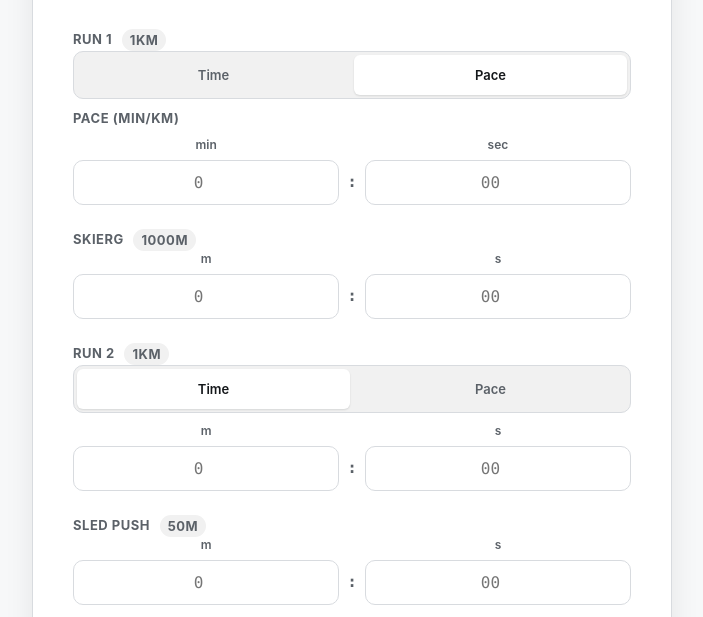
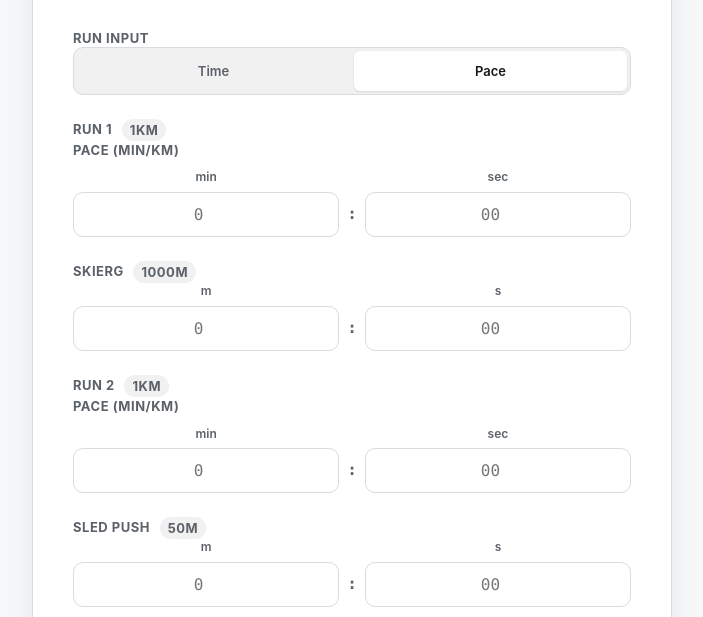
Before and after one commit to daleowen93-sys/cardio-pace-race-calculator, a website with bundled scripts: page hyrox/index.html in a window 1280 px wide. Both pictures are taken after a click on the label "Pace". Shown: the part 183-800 px from the top of the page, without its empty margins (288-991 px from the left). Built offline with nearby package versions, Linux system fonts and the light colour scheme.

Commit message:
Simplify Hyrox to one shared Time/Pace toggle for all 8 runs
Per user feedback: replaced 8 independent per-run toggles with a
single "Run Input" toggle at the top of the page. In practice every
run split comes from the same source in one sitting (a watch giving
times, or a plan giving target paces), so per-run mode-mixing wasn't
a real need and just added clutter -- one toggle now controls all 8
runs' field visibility at once.

Verified: switching to Pace mode switches all 8 runs simultaneously;
filling all 8 as pace 5:00/km plus 8 stations at 3:00 still totals
exactly 1:04:00, with each run's own "Time 5:00" readout showing
correctly underneath.

```diff
--- a/hyrox/index.html
+++ b/hyrox/index.html
@@ -17,15 +17,18 @@
 
     <form class="calculator" novalidate>
 
+      <fieldset class="field-group">
+        <legend class="section-label">Run Input</legend>
+        <div class="segmented-control segmented-control-compact">
+          <input type="radio" class="segmented-input" id="runs-mode-time" name="runs-mode" value="time" checked>
+          <label class="segmented-label" for="runs-mode-time">Time</label>
+          <input type="radio" class="segmented-input" id="runs-mode-pace" name="runs-mode" value="pace">
+          <label class="segmented-label" for="runs-mode-pace">Pace</label>
+        </div>
+      </fieldset>
+
       <fieldset class="field-group leg-group">
         <legend class="section-label">Run 1 <span class="leg-distance-badge">1km</span></legend>
-
-        <div class="segmented-control segmented-control-compact">
-          <input type="radio" class="segmented-input" id="run1-mode-time" name="run1-mode" value="time" checked>
-          <label class="segmented-label" for="run1-mode-time">Time</label>
-          <input type="radio" class="segmented-input" id="run1-mode-pace" name="run1-mode" value="pace">
-          <label class="segmented-label" for="run1-mode-pace">Pace</label>
-        </div>
 
         <div class="time-input-group" id="run1-time-fields">
           <div class="time-part">
@@ -84,13 +87,6 @@
       <fieldset class="field-group leg-group">
         <legend class="section-label">Run 2 <span class="leg-distance-badge">1km</span></legend>
 
-        <div class="segmented-control segmented-control-compact">
-          <input type="radio" class="segmented-input" id="run2-mode-time" name="run2-mode" value="time" checked>
-          <label class="segmented-label" for="run2-mode-time">Time</label>
-          <input type="radio" class="segmented-input" id="run2-mode-pace" name="run2-mode" value="pace">
-          <label class="segmented-label" for="run2-mode-pace">Pace</label>
-        </div>
-
         <div class="time-input-group" id="run2-time-fields">
           <div class="time-part">
             <label for="run2-minutes">m</label>
@@ -147,13 +143,6 @@
 
       <fieldset class="field-group leg-group">
         <legend class="section-label">Run 3 <span class="leg-distance-badge">1km</span></legend>
-
-        <div class="segmented-control segmented-control-compact">
-          <input type="radio" class="segmented-input" id="run3-mode-time" name="run3-mode" value="time" checked>
-          <label class="segmented-label" for="run3-mode-time">Time</label>
-          <input type="radio" class="segmented-input" id="run3-mode-pace" name="run3-mode" value="pace">
-          <label class="segmented-label" for="run3-mode-pace">Pace</label>
-        </div>
 
         <div class="time-input-group" id="run3-time-fields">
           <div class="time-part">
@@ -212,13 +201,6 @@
       <fieldset class="field-group leg-group">
         <legend class="section-label">Run 4 <span class="leg-distance-badge">1km</span></legend>
 
-        <div class="segmented-control segmented-control-compact">
-          <input type="radio" class="segmented-input" id="run4-mode-time" name="run4-mode" value="time" checked>
-          <label class="segmented-label" for="run4-mode-time">Time</label>
-          <input type="radio" class="segmented-input" id="run4-mode-pace" name="run4-mode" value="pace">
-          <label class="segmented-label" for="run4-mode-pace">Pace</label>
-        </div>
-
         <div class="time-input-group" id="run4-time-fields">
           <div class="time-part">
             <label for="run4-minutes">m</label>
@@ -275,13 +257,6 @@
 
       <fieldset class="field-group leg-group">
         <legend class="section-label">Run 5 <span class="leg-distance-badge">1km</span></legend>
-
-        <div class="segmented-control segmented-control-compact">
-          <input type="radio" class="segmented-input" id="run5-mode-time" name="run5-mode" value="time" checked>
-          <label class="segmented-label" for="run5-mode-time">Time</label>
-          <input type="radio" class="segmented-input" id="run5-mode-pace" name="run5-mode" value="pace">
-          <label class="segmented-label" for="run5-mode-pace">Pace</label>
-        </div>
 
         <div class="time-input-group" id="run5-time-fields">
           <div class="time-part">
@@ -340,13 +315,6 @@
       <fieldset class="field-group leg-group">
         <legend class="section-label">Run 6 <span class="leg-distance-badge">1km</span></legend>
 
-        <div class="segmented-control segmented-control-compact">
-          <input type="radio" class="segmented-input" id="run6-mode-time" name="run6-mode" value="time" checked>
-          <label class="segmented-label" for="run6-mode-time">Time</label>
-          <input type="radio" class="segmented-input" id="run6-mode-pace" name="run6-mode" value="pace">
-          <label class="segmented-label" for="run6-mode-pace">Pace</label>
-        </div>
-
         <div class="time-input-group" id="run6-time-fields">
           <div class="time-part">
             <label for="run6-minutes">m</label>
@@ -404,13 +372,6 @@
       <fieldset class="field-group leg-group">
         <legend class="section-label">Run 7 <span class="leg-distance-badge">1km</span></legend>
 
-        <div class="segmented-control segmented-control-compact">
-          <input type="radio" class="segmented-input" id="run7-mode-time" name="run7-mode" value="time" checked>
-          <label class="segmented-label" for="run7-mode-time">Time</label>
-          <input type="radio" class="segmented-input" id="run7-mode-pace" name="run7-mode" value="pace">
-          <label class="segmented-label" for="run7-mode-pace">Pace</label>
-        </div>
-
         <div class="time-input-group" id="run7-time-fields">
           <div class="time-part">
             <label for="run7-minutes">m</label>
@@ -467,13 +428,6 @@
 
       <fieldset class="field-group leg-group">
         <legend class="section-label">Run 8 <span class="leg-distance-badge">1km</span></legend>
-
-        <div class="segmented-control segmented-control-compact">
-          <input type="radio" class="segmented-input" id="run8-mode-time" name="run8-mode" value="time" checked>
-          <label class="segmented-label" for="run8-mode-time">Time</label>
-          <input type="radio" class="segmented-input" id="run8-mode-pace" name="run8-mode" value="pace">
-          <label class="segmented-label" for="run8-mode-pace">Pace</label>
-        </div>
 
         <div class="time-input-group" id="run8-time-fields">
           <div class="time-part">
--- a/js/ui/hyrox-ui.js
+++ b/js/ui/hyrox-ui.js
@@ -7,14 +7,17 @@
 // segment is just a plain minutes/seconds "time to complete" input, summed to a
 // total finish time (same total-time-from-legs model as triathlon-ui.js).
 //
-// The 8 running legs each get a Time/Pace toggle (mirroring Triathlon's leg
-// toggles), Time being the original default. Unlike Triathlon's runs, this
-// needs no unit conversion or calculatePace/calculateTime round-trip through
-// running.js: every Hyrox run is exactly 1km, so "time for this run" and "pace
-// per km" are the same number — the toggle only changes which input is live
-// and which is shown as a read-only echo underneath; both read the same
-// { minutes, seconds } shape into the calculation. The 8 stations have no
-// natural pace concept and keep their original plain time-only input.
+// The 8 running legs share ONE Time/Pace toggle (not one each) — Section 18:
+// in practice every run split comes from the same source in one sitting (a
+// watch giving times, or a training plan giving target paces), so a per-run
+// toggle would just be 8x the UI for a mode nobody actually mixes. Unlike
+// Triathlon's runs, this needs no unit conversion or calculatePace/
+// calculateTime round-trip through running.js: every Hyrox run is exactly
+// 1km, so "time for this run" and "pace per km" are the same number — the
+// toggle only changes which input is live and which is shown as a read-only
+// echo underneath; both read the same { minutes, seconds } shape into the
+// calculation. The 8 stations have no natural pace concept and keep their
+// original plain time-only input.
 //
 // Section 13: all 16 segments are required (blank on both a segment's active
 // m/s fields means "incomplete", not invalid — placeholder shown, no error);
@@ -34,12 +37,15 @@ const EXTREME_WARNING_MESSAGE = "That's an extreme time — double check your in
 const form = document.querySelector('.calculator');
 const heroResult = document.querySelector('.hero-result');
 const extremeWarning = document.getElementById('extreme-warning');
+const runsModeRadios = document.querySelectorAll('input[name="runs-mode"]');
 
 // 'sledPush' -> 'sled-push' — camelCase station keys map to kebab-case HTML ids,
 // matching this project's existing id conventions.
 function toKebabId(key) {
   return key.replace(/([A-Z])/g, '-$1').toLowerCase();
 }
+
+let runsMode = 'time';
 
 const segments = HYROX_STATIONS.map((station) => {
   const id = toKebabId(station.key);
@@ -60,7 +66,6 @@ const segments = HYROX_STATIONS.map((station) => {
 
   return {
     ...base,
-    mode: 'time',
     timeFields: document.getElementById(`${id}-time-fields`),
     paceFields: document.getElementById(`${id}-pace-fields`),
     paceMinutesInput: document.getElementById(`${id}-pace-minutes`),
@@ -68,8 +73,7 @@ const segments = HYROX_STATIONS.map((station) => {
     paceReadout: document.getElementById(`${id}-pace-readout`),
     paceValue: document.getElementById(`${id}-pace-value`),
     timeReadout: document.getElementById(`${id}-time-readout`),
-    timeValue: document.getElementById(`${id}-time-value`),
-    modeRadios: document.querySelectorAll(`input[name="${id}-mode"]`)
+    timeValue: document.getElementById(`${id}-time-value`)
   };
 });
 
@@ -98,10 +102,10 @@ function showWarning(show) {
 
 // Returns a { minutes, seconds } object, or null if both of the segment's
 // currently-active fields are blank (Section 13: "incomplete", not invalid).
-// For a run in Pace mode, reads the pace fields instead of the time fields —
-// same shape either way, since a 1km run's pace and time are the same number.
+// In Pace mode, a run reads its pace fields instead of its time fields — same
+// shape either way, since a 1km run's pace and time are the same number.
 function readSegmentDuration(segment) {
-  const usesPaceFields = segment.isRun && segment.mode === 'pace';
+  const usesPaceFields = segment.isRun && runsMode === 'pace';
   const minutesInput = usesPaceFields ? segment.paceMinutesInput : segment.minutesInput;
   const secondsInput = usesPaceFields ? segment.paceSecondsInput : segment.secondsInput;
 
@@ -122,9 +126,9 @@ function readSegmentDuration(segment) {
 // in Pace mode — using the same resolved duration (no conversion needed, see
 // file header). Hidden when incomplete or not yet a valid positive duration.
 function renderRunReadout(run, duration) {
-  const readoutEl = run.mode === 'time' ? run.paceReadout : run.timeReadout;
-  const valueEl = run.mode === 'time' ? run.paceValue : run.timeValue;
-  const otherReadoutEl = run.mode === 'time' ? run.timeReadout : run.paceReadout;
+  const readoutEl = runsMode === 'time' ? run.paceReadout : run.timeReadout;
+  const valueEl = runsMode === 'time' ? run.paceValue : run.timeValue;
+  const otherReadoutEl = runsMode === 'time' ? run.timeReadout : run.paceReadout;
   otherReadoutEl.hidden = true;
 
   if (duration === null) {
@@ -137,7 +141,7 @@ function renderRunReadout(run, duration) {
     return;
   }
   const formatted = formatTime(seconds);
-  valueEl.textContent = run.mode === 'time' ? `${formatted} /km` : formatted;
+  valueEl.textContent = runsMode === 'time' ? `${formatted} /km` : formatted;
   readoutEl.hidden = false;
 }
 
@@ -190,21 +194,24 @@ function recalculate() {
 
 const debouncedRecalculate = debounce(recalculate, DEBOUNCE_MS);
 
-function setRunMode(run, mode) {
-  run.mode = mode;
-  run.timeFields.hidden = mode === 'pace';
-  run.paceFields.hidden = mode === 'time';
-  clearFieldError(run.errorEl);
+function setRunsMode(mode) {
+  runsMode = mode;
+  segments.forEach((segment) => {
+    if (!segment.isRun) {
+      return;
+    }
+    segment.timeFields.hidden = mode === 'pace';
+    segment.paceFields.hidden = mode === 'time';
+    clearFieldError(segment.errorEl);
+  });
   recalculate();
 }
 
+runsModeRadios.forEach((radio) => {
+  radio.addEventListener('change', () => setRunsMode(radio.value));
+});
+
 segments.forEach((segment) => {
-  if (segment.isRun) {
-    segment.modeRadios.forEach((radio) => {
-      radio.addEventListener('change', () => setRunMode(segment, radio.value));
-    });
-  }
-
   const inputs = segment.isRun
     ? [segment.minutesInput, segment.secondsInput, segment.paceMinutesInput, segment.paceSecondsInput]
     : [segment.minutesInput, segment.secondsInput];
```
